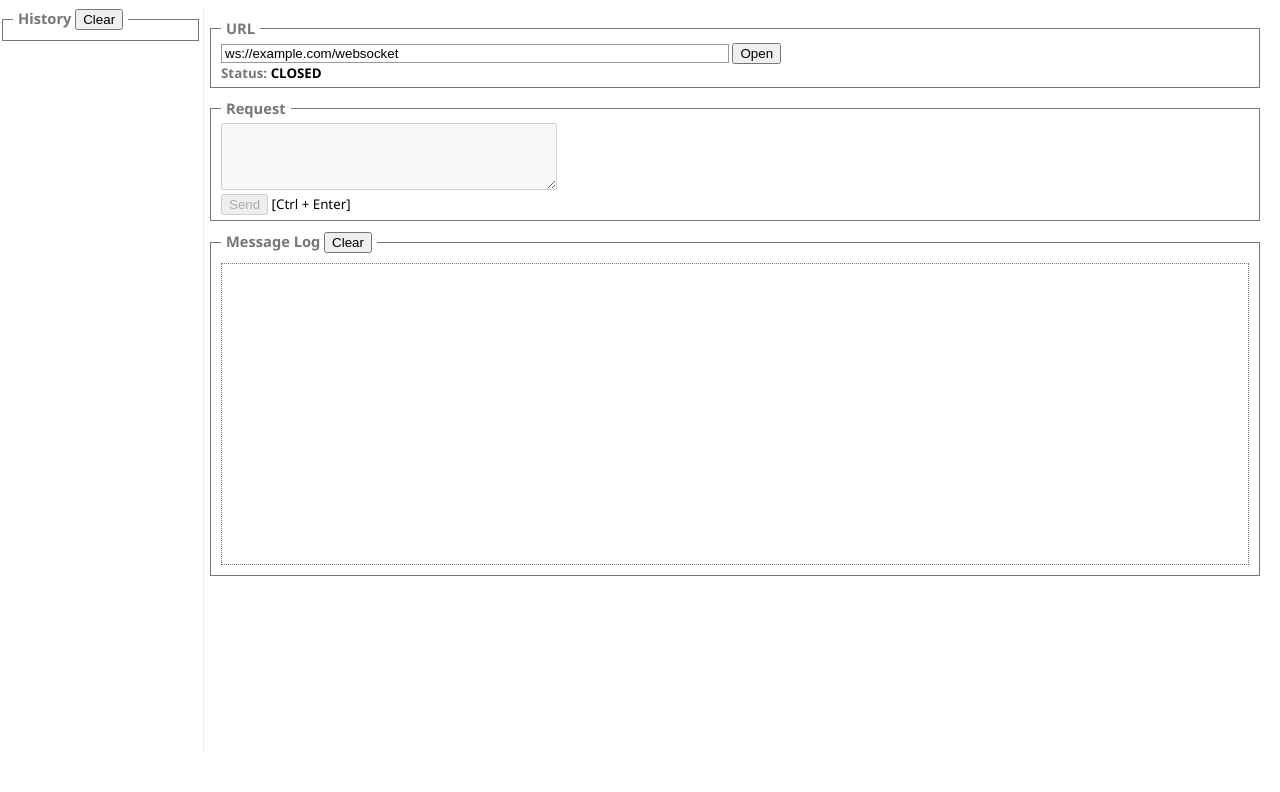
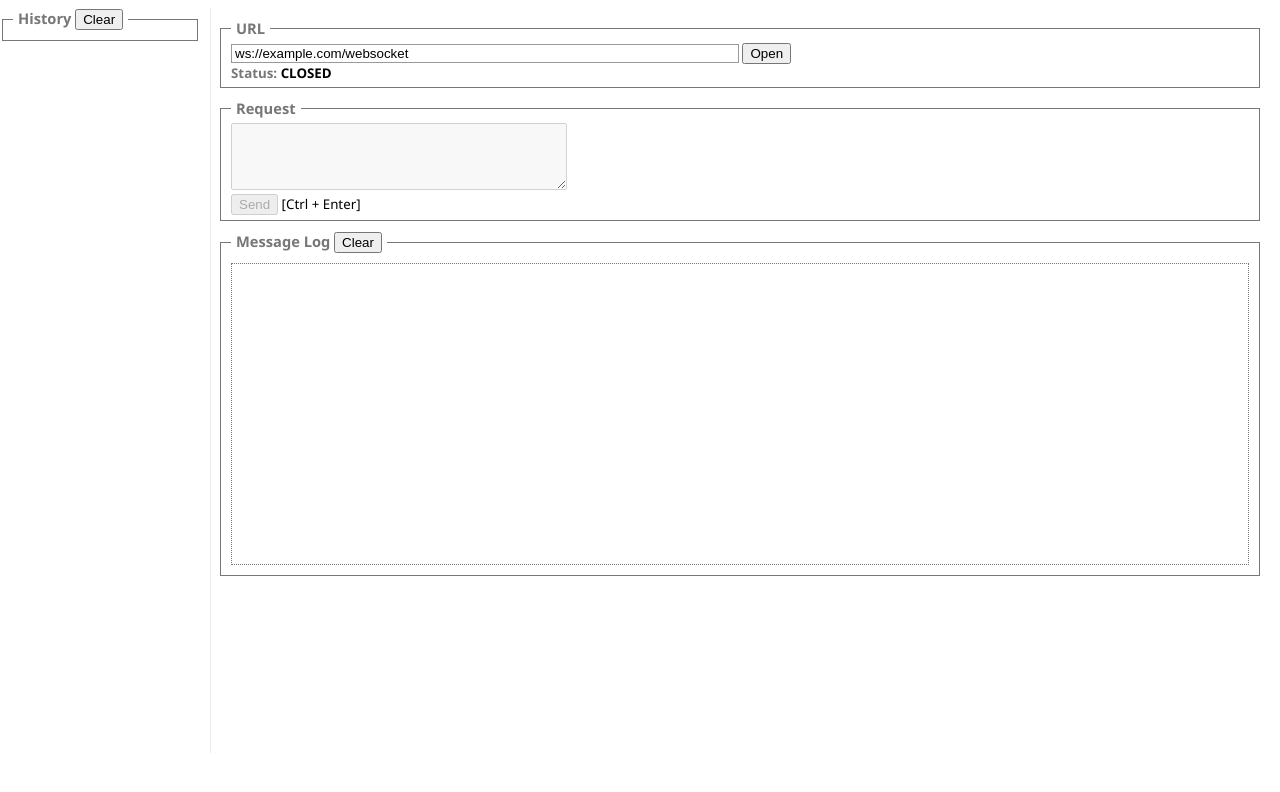
Before and after one commit to hakobera/Simple-WebSocket-Client, a browser extension: page index.html in a window 1280 px wide. Drawn offline with Linux system fonts and the light colour scheme.

Commit message:
css for fieldset on chrome

```diff
--- a/css/style.css
+++ b/css/style.css
@@ -8,6 +8,7 @@ fieldset {
     margin-bottom: 10px;
     padding: 5px 10px;
     border: 1px solid #777;
+    min-width: 0;
 }
 
 legend {
@@ -28,6 +29,8 @@ label {
 
 #content {
     padding: 10px;
+    margin-left: 200px;
+    min-width: 600px
 }
 
 #serverUrl {
@@ -53,7 +56,6 @@ label {
     padding: 0 5px;
     overflow: auto;
     border: 1px dotted #777;
-    background-color: #fff;
     line-height: 150%;
 }
 
@@ -69,19 +71,14 @@ label {
 
 #sidebar {
     padding: 0;
-    padding-right: 13px;
+    padding-right: 10px;
     margin: 0;
     font-size: 11px;
-    width: 190px;
+    width: 200px;
     position: absolute;
     left: 0;
     border-right: solid 1px #e9eced;
     height: calc(100vh - 55px);
-}
-
-#content {
-    margin-left: 190px;
-    min-width: 600px
 }
 
 #history {
--- a/index.js
+++ b/index.js
@@ -108,12 +108,13 @@
     };
 
     var removeHistory = function(item) {
+        var removeLi = function() {
+            $(this).remove();
+        };
         for (var i = historyItems.length - 1; i >= 0; i--) {
             if (historyItems[i].url === item.url && historyItems[i].msg === item.msg) {
                 var selector = 'li#' + historyItems[i].id;
-                $(selector).toggle('slow', function(){
-                    $(this).remove();
-                });
+                $(selector).toggle('slow', removeLi);
 
                 historyItems.splice(i, 1);
             }
```
Also changed, not shown: manifest.json.
